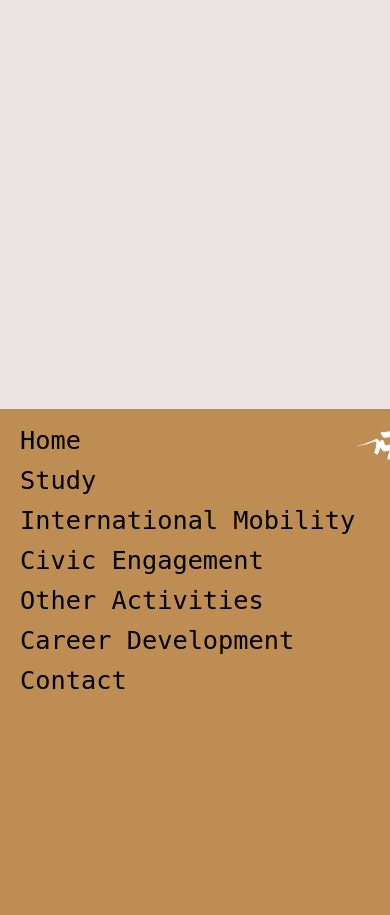
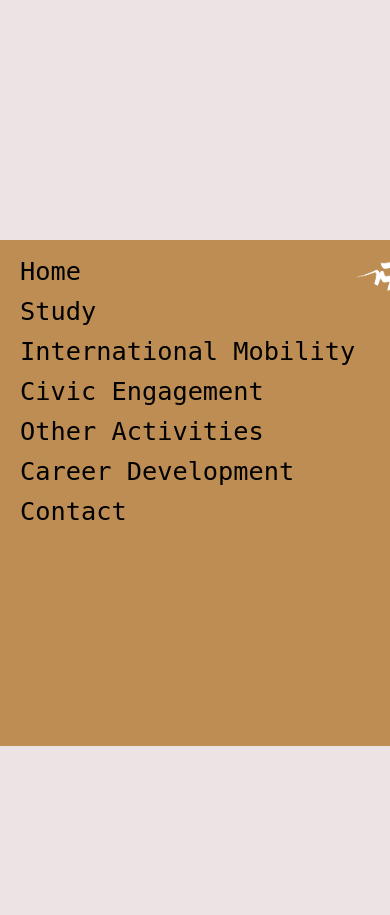
Before and after one commit to MaximeGranizo/portfolio, a PHP site: page /CV_en.html in a window 390 px wide; the page is wider, and only the part inside the window is pictured. Shown: the part 674-1589 px from the top of that part. After the commit the page ends 1420 px from the top of that part, so only its background shows below. Run offline with PHP 8.4, Linux system fonts and the light colour scheme.

Commit message:
Update main.css

```diff
--- a/styles/main.css
+++ b/styles/main.css
@@ -241,7 +241,7 @@ a:hover {
         line-height: 6.5vh;
     }
     .h1{ line-height: 18vh; }
-    .container {  height: 120vh;  }
+    .container {  height: 100vh;  }
 
 
 
```
